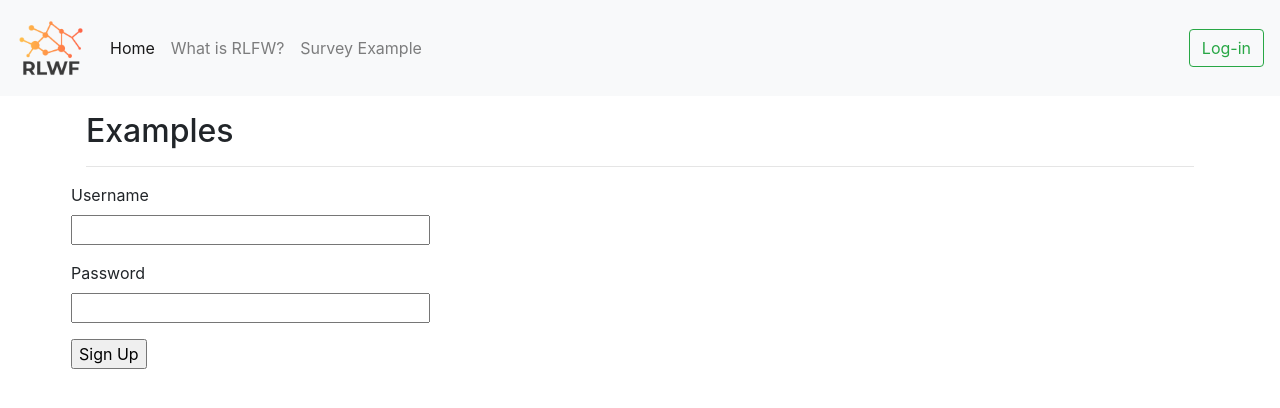
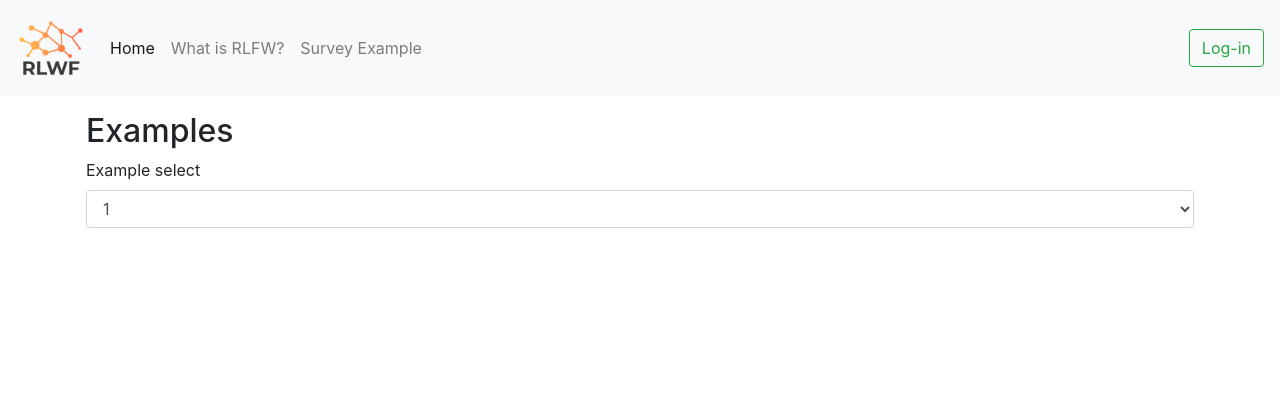
Before and after one commit to caiolopesdasilva/reliable_linked_web_forms, a Flask app: template app/templates/example.html in a window 1280 px wide. Shown: the top 408 px of the page. Run offline with Flask 2, Linux system fonts and the light colour scheme; the template is opened without the code that fills it: values that come from a table or form of the project are taken from there, others are empty; some libraries are stand-ins or nearby versions.

Commit message:
Bootstrap forms and onto update

```diff
--- a/app/forms.py
+++ /dev/null
@@ -1,7 +0,0 @@
-from flask_wtf import FlaskForm
-from wtforms import StringField,PasswordField,SubmitField
-
-class SignUpForm(FlaskForm):
-    username = StringField('Username')
-    password = PasswordField('Password')
-    submit = SubmitField('Sign Up')
--- a/app/templates/example.html
+++ b/app/templates/example.html
@@ -14,22 +14,18 @@
         <div class="container p-1 p-sm-3">
              <div class="col12">
                     <h2>Examples</h2>
-                    <hr />
-                </div>
-            <div class="row">
-                <form action="" method="post">
-                    <p>
-                        {{form.username.label}} <br>
-                        {{form.username(size=30)}}
-                    </p>
-                    <p>
-                        {{form.password.label}} <br>
-                        {{form.password(size=30)}}
-                    </p>
-                    <p>
-                        {{form.submit()}} <br>
-                    </p>
-                </form>
+                        <form>
+                          <div class="form-group">
+                            <label for="exampleFormControlSelect1">Example select</label>
+                            <select class="form-control" id="exampleFormControlSelect1">
+                              <option>1</option>
+                              <option>2</option>
+                              <option>3</option>
+                              <option>4</option>
+                              <option>5</option>
+                            </select>
+                          </div>
+                        </form>
             </div>
         </div>
     </section>
```
Also changed, not shown: app/main/routes.py (+3 -13 lines), app/templates/signup.html (+3 -13 lines), 2 other files.
